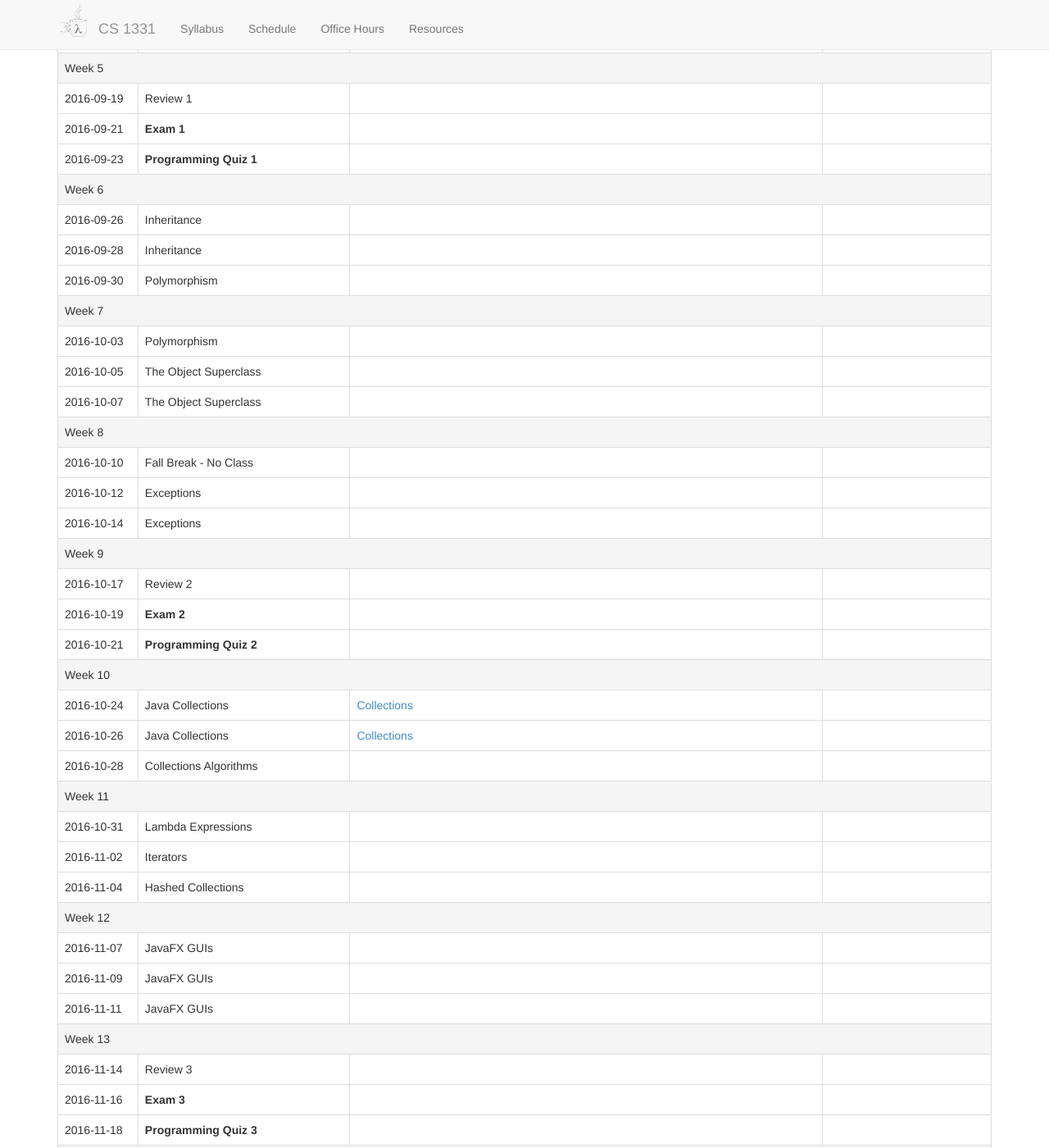
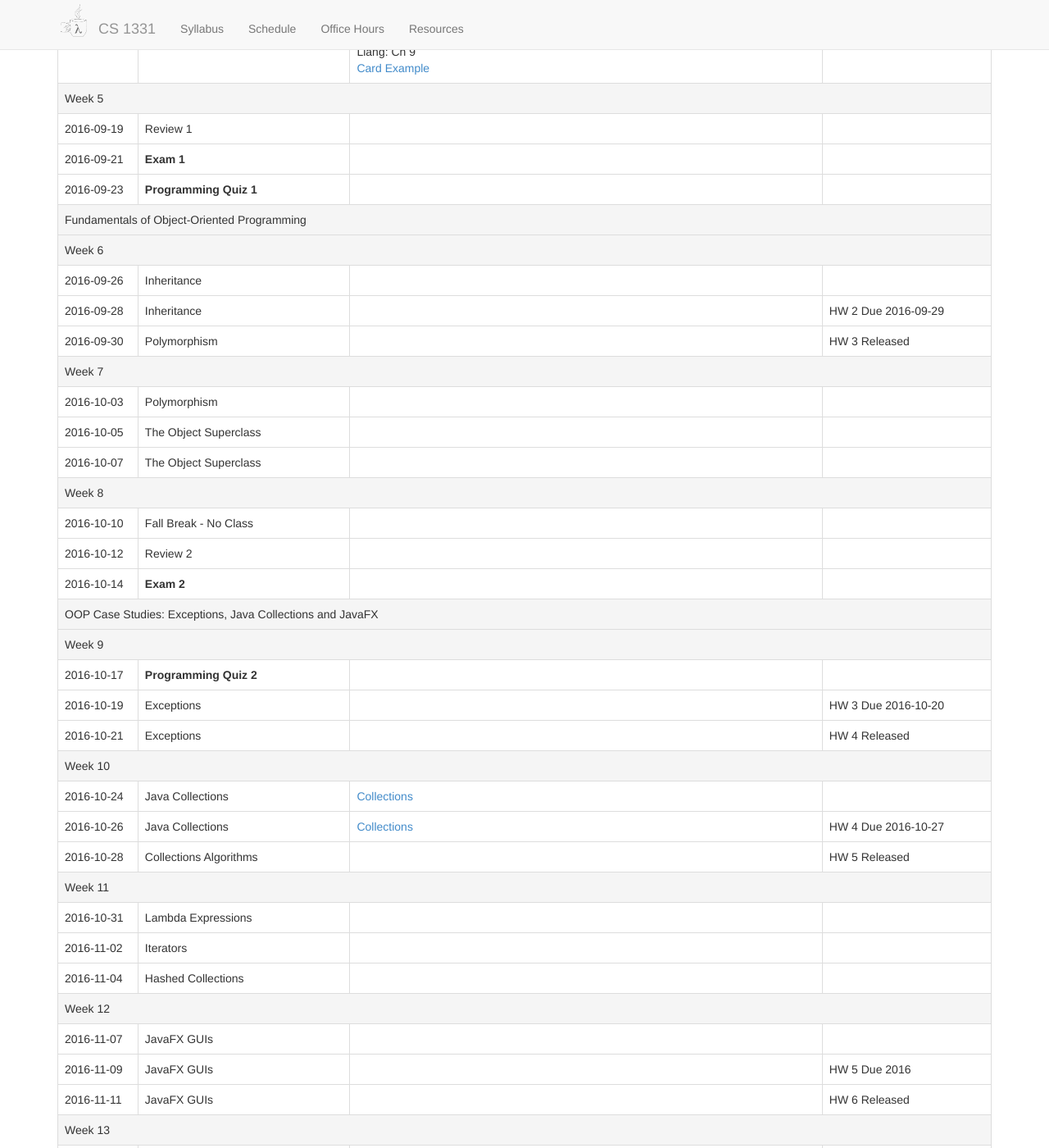
Before and after one commit to cs1331/cs1331.github.io.old, a Jekyll site: the page built from fall2016.html, in a window 1280 px wide and 1400 px high, scrolled down 1698 px. Shown: the whole window at 82% size. Built offline with Jekyll 4.4.1, drawn with Linux system fonts in a browser that asks for light colours; nearby versions of some CDN libraries; some of the changed text lies outside the part shown.

Commit message:
Re-rendered schedule

```diff
--- a/fall2016.html
+++ b/fall2016.html
@@ -56,6 +56,10 @@ title: CS 1331 - Fall 2016
       <th>Reading and Resources</th>
       <th>Reminders</th>
     </tr>
+
+
+    <tr class="active"><td colspan="4">Elements of Programming in Java</td></tr>
+
 
 
     <tr class="active"><td colspan="4">Week 1</td></tr>
@@ -343,6 +347,10 @@ title: CS 1331 - Fall 2016
 
 
 
+    <tr class="active"><td colspan="4">Fundamentals of Object-Oriented Programming</td></tr>
+
+
+
     <tr class="active"><td colspan="4">Week 6</td></tr>
 
 
@@ -371,7 +379,7 @@ title: CS 1331 - Fall 2016
       </td>
       <td>
 
-
+        HW 2 Due 2016-09-29
       </td>
     </tr>
 
@@ -386,7 +394,7 @@ title: CS 1331 - Fall 2016
       </td>
       <td>
 
-
+        HW 3 Released
       </td>
     </tr>
 
@@ -462,7 +470,7 @@ title: CS 1331 - Fall 2016
 
     <tr>
       <td>2016-10-12</td>
-      <td>Exceptions</td>
+      <td>Review 2</td>
       <td>
 
 
@@ -477,7 +485,7 @@ title: CS 1331 - Fall 2016
 
     <tr>
       <td>2016-10-14</td>
-      <td>Exceptions</td>
+      <td><strong>Exam 2</strong></td>
       <td>
 
 
@@ -490,13 +498,17 @@ title: CS 1331 - Fall 2016
 
 
 
+    <tr class="active"><td colspan="4">OOP Case Studies: Exceptions, Java Collections and JavaFX</td></tr>
+
+
+
     <tr class="active"><td colspan="4">Week 9</td></tr>
 
 
 
     <tr>
       <td>2016-10-17</td>
-      <td>Review 2</td>
+      <td><strong>Programming Quiz 2</strong></td>
       <td>
 
 
@@ -511,14 +523,14 @@ title: CS 1331 - Fall 2016
 
     <tr>
       <td>2016-10-19</td>
-      <td><strong>Exam 2</strong></td>
+      <td>Exceptions</td>
       <td>
 
 
       </td>
       <td>
 
-
+        HW 3 Due 2016-10-20
       </td>
     </tr>
 
@@ -526,14 +538,14 @@ title: CS 1331 - Fall 2016
 
     <tr>
       <td>2016-10-21</td>
-      <td><strong>Programming Quiz 2</strong></td>
+      <td>Exceptions</td>
       <td>
 
 
       </td>
       <td>
 
-
+        HW 4 Released
       </td>
     </tr>
 
@@ -567,7 +579,7 @@ title: CS 1331 - Fall 2016
       </td>
       <td>
 
-
+        HW 4 Due 2016-10-27
       </td>
     </tr>
 
@@ -582,7 +594,7 @@ title: CS 1331 - Fall 2016
       </td>
       <td>
 
-
+        HW 5 Released
       </td>
     </tr>
 
@@ -665,7 +677,7 @@ title: CS 1331 - Fall 2016
       </td>
       <td>
 
-
+        HW 5 Due 2016
       </td>
     </tr>
 
@@ -680,7 +692,7 @@ title: CS 1331 - Fall 2016
       </td>
       <td>
 
-
+        HW 6 Released
       </td>
     </tr>
 
@@ -803,11 +815,33 @@ title: CS 1331 - Fall 2016
 
 
 
-    <tr class="active"><td colspan="4">2016-11-30</td></tr>
+    <tr>
+      <td>2016-11-30</td>
+      <td>Stacks and Queues</td>
+      <td>
+
+
+      </td>
+      <td>
+
+        HW 6 Due 2016-12-01
+      </td>
+    </tr>
 
 
 
-    <tr class="active"><td colspan="4">2016-12-02</td></tr>
+    <tr>
+      <td>2016-12-02</td>
+      <td>Special Topics</td>
+      <td>
+
+
+      </td>
+      <td>
+
+
+      </td>
+    </tr>
 
 
 
```
Also changed, not shown: other parts of fall2016.html (+2 -2 lines).
